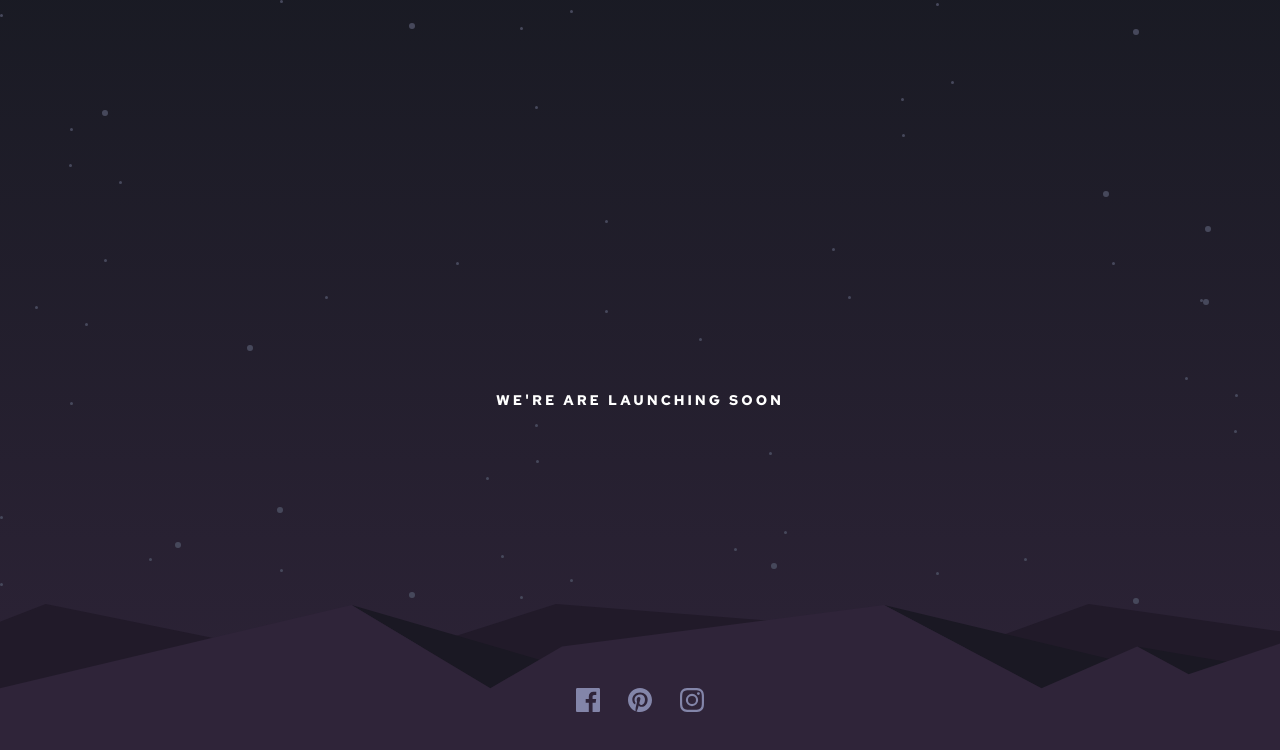
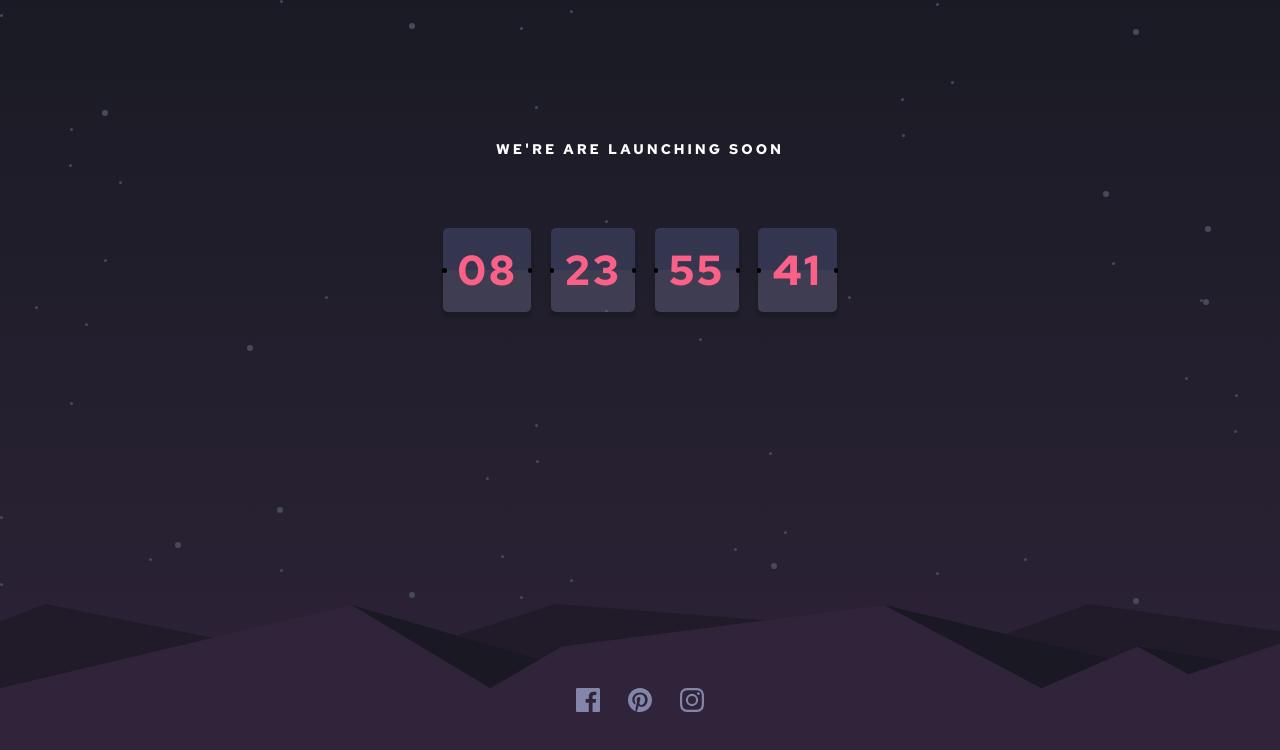
Before and after one commit to Joshardals/countdown-page, a Next.js app: page / in a window 1280 px wide. Shown: the top 750 px of the page. Built offline with nearby package versions, Linux system fonts and the light colour scheme.

Commit message:
initial commit

```diff
--- /dev/null
+++ b/pages/components/Time.jsx
@@ -0,0 +1,58 @@
+import React from "react";
+import styled from "styled-components";
+
+const Time = () => {
+  return (
+    <Wrapper>
+      <Item>08</Item>
+      <Item>23</Item>
+      <Item>55</Item>
+      <Item>41</Item>
+    </Wrapper>
+  );
+};
+
+const Wrapper = styled.div`
+  display: flex;
+`;
+const Item = styled.div`
+  position: relative;
+  margin: 0 0.7rem 0 0.7rem;
+  background: var(--dark-desaturated-blue);
+  background: linear-gradient(
+    to bottom,
+    var(--dark-desaturated-blue) 50%,
+    rgb(132, 134, 169, 0.3) 50%
+  );
+  color: var(--soft-red);
+  padding: 1rem;
+  font-size: 3rem;
+  border-radius: 5px;
+  box-shadow: 0px 5px 3px 0px var(--blue-black);
+
+  @media (max-width: 425px) {
+    margin: 0 0.5rem 0 0.5rem;
+  }
+
+  &:before {
+    content: "";
+    position: absolute;
+    top: 48%;
+    left: -1px;
+    height: 5%;
+    width: 5%;
+    background: #000;
+    border-radius: 999px;
+  }
+  &:after {
+    content: "";
+    position: absolute;
+    top: 48%;
+    right: -1px;
+    height: 5%;
+    width: 5%;
+    background: #000;
+    border-radius: 999px;
+  }
+`;
+export default Time;
--- a/pages/index.js
+++ b/pages/index.js
@@ -1,6 +1,7 @@
 import Head from "next/head";
 import styled from "styled-components";
 import Footer from "./components/Footer";
+import Time from "./components/Time";
 
 export default function Home() {
   return (
@@ -10,6 +11,7 @@ export default function Home() {
         <link rel="icon" href="/favicon.ico" />
       </Head>
       <Launch>WE'RE ARE LAUNCHING SOON</Launch>
+      <Time />
       <Footer />
     </Wrapper>
   );
@@ -18,11 +20,13 @@ export default function Home() {
 const Wrapper = styled.div`
   position: relative;
   display: flex;
+  flex-direction: column;
   align-items: center;
-  justify-content: center;
-  min-height: 100vh;
+  height: 100vh;
   width: 100%;
   color: var(--white);
   background: url("/bg-stars.svg");
 `;
-const Launch = styled.div``;
+const Launch = styled.div`
+  margin: 10rem 0 5rem 0;
+`;
```
